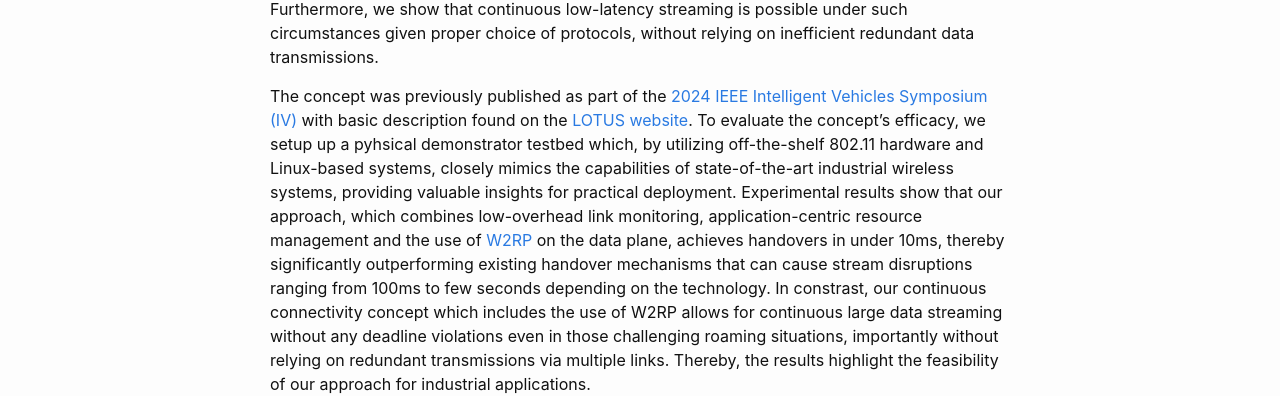
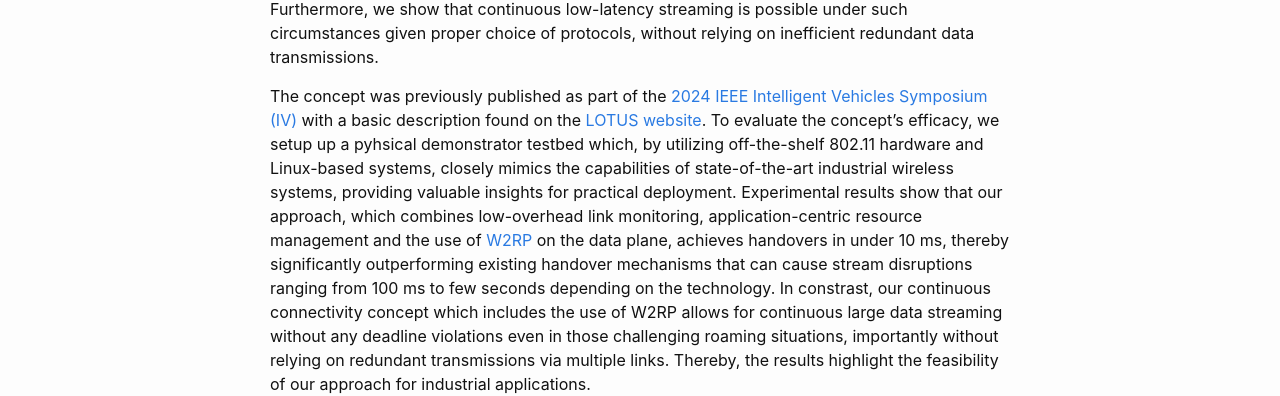
Before and after one commit to IDA-TUBS/lotus, a Jekyll site: the page built from docs/collections/_handover/02_cc_testbed.md, in a window 1280 px wide. Shown: the part 323-719 px from the top of the page. Built offline with Jekyll 4.4.1, drawn with Linux system fonts in a browser that asks for light colours.

Commit message:
minor changes

```diff
--- a/docs/collections/_handover/02_cc_testbed.md
+++ b/docs/collections/_handover/02_cc_testbed.md
@@ -9,7 +9,7 @@
 
 Autonomous mobile robots (AMRs) in the industrial domain and future connected vehicle use cases demand continuous, low-latency streaming of large (sensor) data. However, the inherent mobility of those systems causes handover delays, and thus connectivity issues, thereby leading to stream disruptions (deadline violations) and seriously compromising application performance. We present a physical testbed designed to demonstrate and evaluate such roaming situations. Furthermore, we show that continuous low-latency streaming is possible under such circumstances given proper choice of protocols, without relying on inefficient redundant data transmissions. <!--end_excerpt-->
 
-The concept was previously published as part of the [2024 IEEE Intelligent Vehicles Symposium (IV)](https://ieeexplore.ieee.org/abstract/document/10588468) with basic description found on the [LOTUS website](https://ida-tubs.github.io/lotus/handover/01_continuous_access/). To evaluate the concept's efficacy, we setup up a pyhsical demonstrator testbed which, by utilizing off-the-shelf 802.11 hardware and Linux-based systems, closely mimics the capabilities of state-of-the-art industrial wireless systems, providing valuable insights for practical deployment. Experimental results show that our approach, which combines low-overhead link monitoring, application-centric resource management and the use of [W2RP](https://github.com/IDA-TUBS/lwW2RP) on the data plane, achieves handovers in under 10ms, thereby significantly outperforming existing handover mechanisms that can cause stream disruptions ranging from 100ms to few seconds depending on the technology. In constrast, our continuous connectivity concept which includes the use of W2RP allows for continuous large data streaming without any deadline violations even in those challenging roaming situations, importantly without relying on redundant transmissions via multiple links. Thereby, the results highlight the feasibility of our approach for industrial applications.
+The concept was previously published as part of the [2024 IEEE Intelligent Vehicles Symposium (IV)](https://ieeexplore.ieee.org/abstract/document/10588468) with a basic description found on the [LOTUS website](https://ida-tubs.github.io/lotus/handover/01_continuous_access/). To evaluate the concept's efficacy, we setup up a pyhsical demonstrator testbed which, by utilizing off-the-shelf 802.11 hardware and Linux-based systems, closely mimics the capabilities of state-of-the-art industrial wireless systems, providing valuable insights for practical deployment. Experimental results show that our approach, which combines low-overhead link monitoring, application-centric resource management and the use of [W2RP](https://github.com/IDA-TUBS/lwW2RP) on the data plane, achieves handovers in under 10 ms, thereby significantly outperforming existing handover mechanisms that can cause stream disruptions ranging from 100 ms to few seconds depending on the technology. In constrast, our continuous connectivity concept which includes the use of W2RP allows for continuous large data streaming without any deadline violations even in those challenging roaming situations, importantly without relying on redundant transmissions via multiple links. Thereby, the results highlight the feasibility of our approach for industrial applications.
 
 The demonstrator evaluates the proposed continuous streaming solution in real-world conditions. It consists of four nodes, two Access Points (APs), an edge server and the model truck (mobile node). The two available modes of operation (up- and downlink streaming of large data) allow for enabling applications such as remote operation and cooperative perception. For this purpose, samples are generated using openCV, allowing for free configuration of the image data to be transferred. Importantly, either application requires constant and uninterrupted data streaming between truck and edge. The testbed replicates typical mobility scenarios in factory environments, including handovers and connectivity disruptions. A more detailed discussion on the functionality is provided in an accompanying [paper](). The setup and configuration of the testbed is available on [github](https://github.com/IDA-TUBS/CC_Testbed).
 
```
